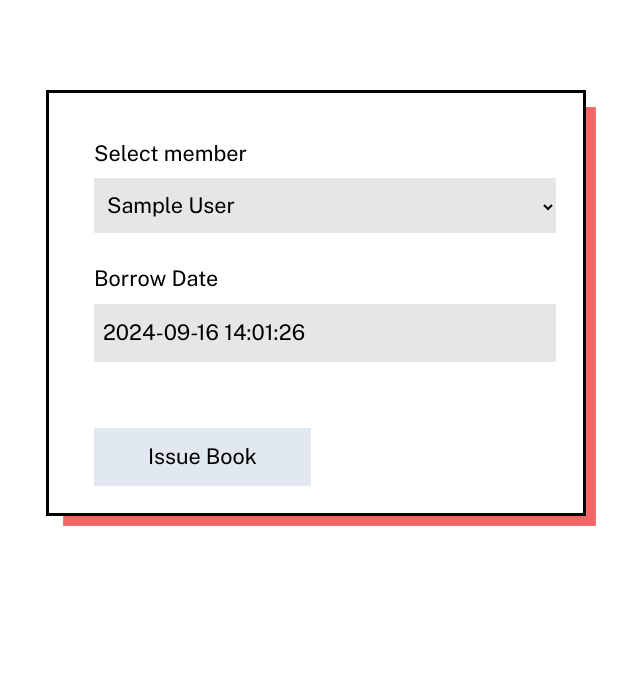
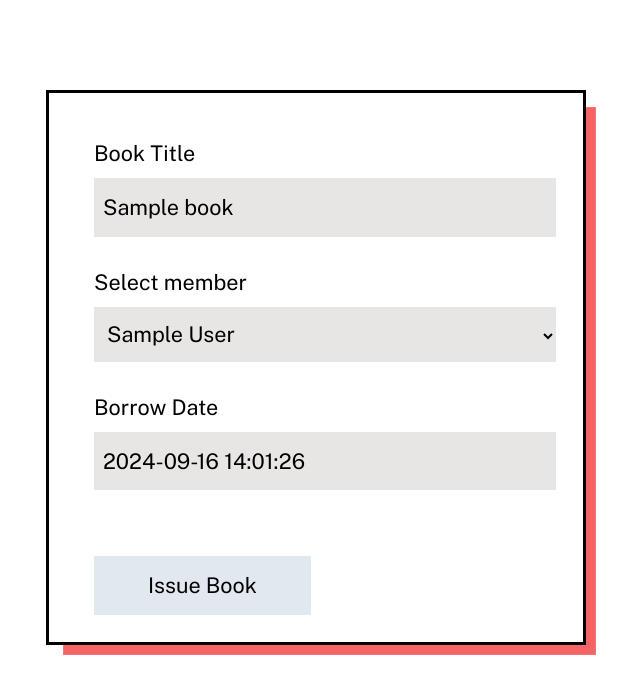
Before and after one commit to kiminzajnr/Library-Management-Web-Application, a Flask app: page /issue_book/1 in a window 1280 px wide. Shown: the part 75-760 px from the top of the page, without its empty margins (324-964 px from the left). Run offline with Flask 3, Linux system fonts and the light colour scheme; tables that the repository leaves empty hold one stand-in row (values such as "Sample post").

Commit message:
Prepopulate IssueForm with book tittile

```diff
--- a/Library/forms.py
+++ b/Library/forms.py
@@ -23,6 +23,7 @@ class MemberForm(FlaskForm):
 
 
 class IssueForm(FlaskForm):
+    title = StringField("Book Title", validators=[InputRequired()])
     member = SelectField("Select member", validators=[InputRequired()], coerce=int)
     borrow_date = DateTimeField("Borrow Date", validators=[InputRequired()], default=datetime.datetime.today())
 
--- a/Library/routes.py
+++ b/Library/routes.py
@@ -87,11 +87,12 @@ def add_book():
 @pages.route("/issue_book/<int:_id>", methods=["GET", "POST"])
 def issue_book(_id):
     book = BookModel.query.filter_by(id=_id).first()
-    form = IssueForm()
+    form = IssueForm(title=book.title)
 
     form.member.choices = [(member.id, member.name) for member in MemberModel.query.all()]
 
     if form.validate_on_submit():
+        title = form.member.data
         member_id = form.member.data
         borrow_date = form.borrow_date.data
 
--- a/Library/templates/issue_form.html
+++ b/Library/templates/issue_form.html
@@ -10,6 +10,7 @@
     <form name="issue_book" method="post" novalidate class="form">
         <div class="form__container">
             {{ form.hidden_tag() }}
+            {{ render_text_field(form.title) }}
             {{ render_text_field(form.member) }}
             {{ render_text_field(form.borrow_date) }}
             <div>
```
